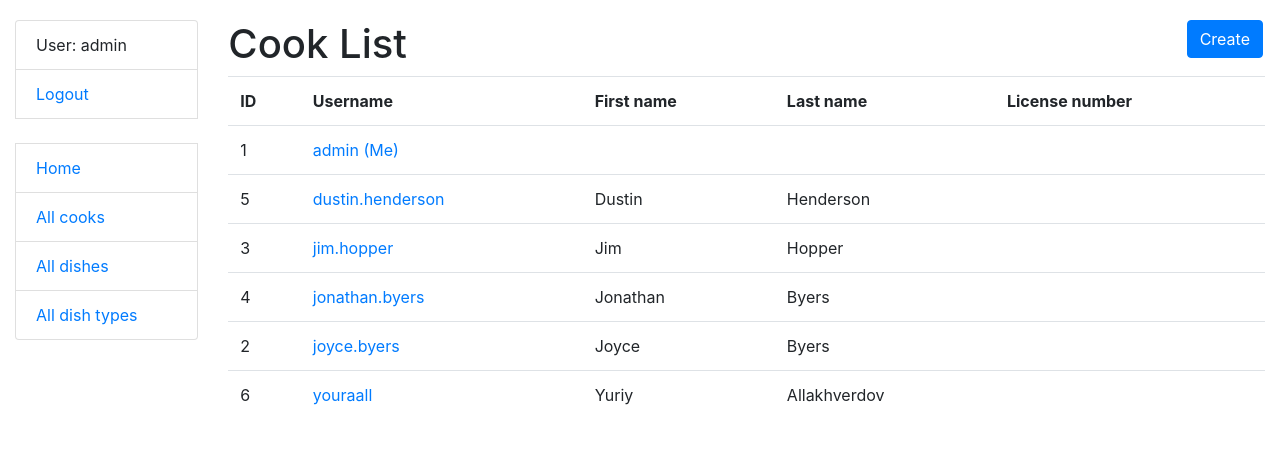
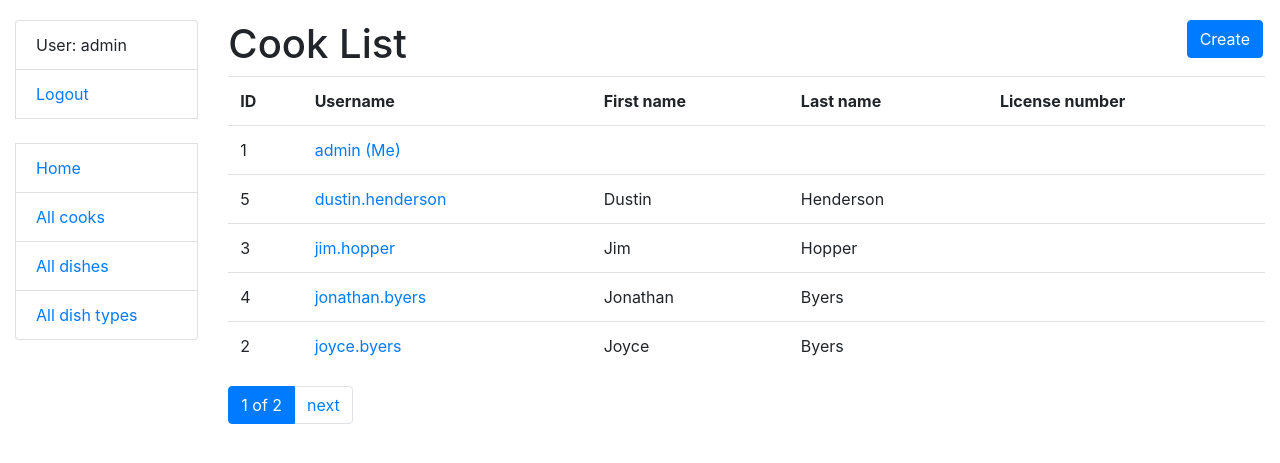
Before and after one commit to U-Ra-All/restaurant_kitchen_service, a Django app: page /cooks/ in a window 1280 px wide. Shown: the top 463 px of the page. Run offline with Django 4.2, Linux system fonts and the light colour scheme; a user stored in the database is signed in; data comes from the database, SQL or seed files in the repository; both versions use the stored data as it was after the commit.

Commit message:
Implement pagination feature

```diff
--- a/kitchen/forms.py
+++ b/kitchen/forms.py
@@ -22,6 +22,7 @@ class CookUpdatingForm(forms.ModelForm):
     class Meta(UserCreationForm.Meta):
         model = Cook
         fields = (
+            "username",
             "first_name",
             "last_name",
             "years_of_experience"
--- a/kitchen/views.py
+++ b/kitchen/views.py
@@ -31,6 +31,7 @@ def index(request):
 
 class CookListView(LoginRequiredMixin, generic.ListView):
     model = Cook
+    paginate_by = 5
 
 
 class CookDetailView(LoginRequiredMixin, generic.DetailView):
@@ -55,6 +56,7 @@ class CookDeleteView(LoginRequiredMixin, generic.DeleteView):
 
 class DishTypeListView(LoginRequiredMixin, generic.ListView):
     model = DishType
+    paginate_by = 5
     template_name = "kitchen/dish_type_list.html"
     context_object_name = "dish_type_list"
 
@@ -89,6 +91,7 @@ class DishTypeDeleteView(LoginRequiredMixin, generic.DeleteView):
 
 class DishListView(LoginRequiredMixin, generic.ListView):
     model = Dish
+    paginate_by = 5
 
 
 class DishDetailView(LoginRequiredMixin, generic.DetailView):
--- a/templates/base.html
+++ b/templates/base.html
@@ -27,6 +27,7 @@
             {% endblock %}
 
             {% block pagination %}
+              {% include "includes/pagination.html" %}
             {% endblock %}
         </div>
     </div>
--- /dev/null
+++ b/templates/includes/pagination.html
@@ -0,0 +1,17 @@
+{% if is_paginated %}
+  <ul class="pagination">
+    {% if page_obj.has_previous %}
+      <li class="page-item">
+        <a href="?page= {{ page_obj.previous_page_number }}" class="page-link">prev</a>
+      </li>
+    {% endif %}
+    <li class="page-item active">
+      <span class="page-link">{{ page_obj.number }} of {{ paginator.num_pages }}</span>
+    </li>
+    {% if page_obj.has_next %}
+      <li class="page-item">
+        <a href="?page= {{ page_obj.next_page_number }}" class="page-link">next</a>
+      </li>
+    {% endif %}
+  </ul>
+{% endif %}
```
Also changed, not shown: db.sqlite3.
